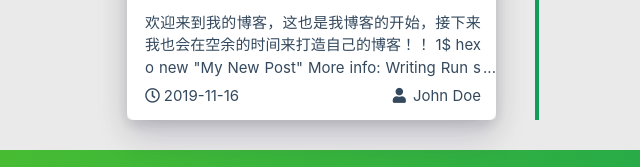
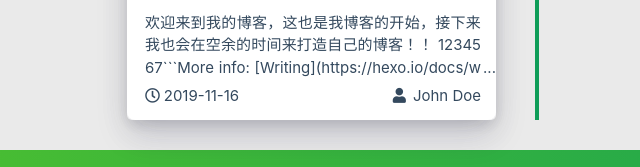
Before and after one commit to UACurry/UACurry.github.io, a plain HTML site: page archives/2019/11/index.html in a window 1280 px wide. Shown: the part 1126-1293 px from the top of the page, 103-743 px from the left. Drawn offline with nearby package versions, Linux system fonts and the light colour scheme; some packages are replaced by stand-ins of ours; no server answers; a script that the page names is missing.

Commit message:
Site updated: 2019-11-16 17:33:10

````diff
--- a/archives/2019/11/index.html
+++ b/archives/2019/11/index.html
@@ -469,12 +469,7 @@
                             <div class="summary block-with-text">
 
                                     欢迎来到我的博客，这也是我博客的开始，接下来我也会在空余的时间来打造自己的博客！！
-1$ hexo new "My New Post"
-
-More info: Writing
-Run server1$ hexo server
-
-More i
+1234567```More info: [Writing](https://hexo.io/docs/writing.html)### Run serve
 
                             </div>
                             <div class="publish-info">
````
Also changed, not shown: archives/2019/index.html (+1 -6 lines), archives/index.html (+1 -6 lines), index.html (+1 -6 lines), 2019/11/16/first/index.html (deleted).
